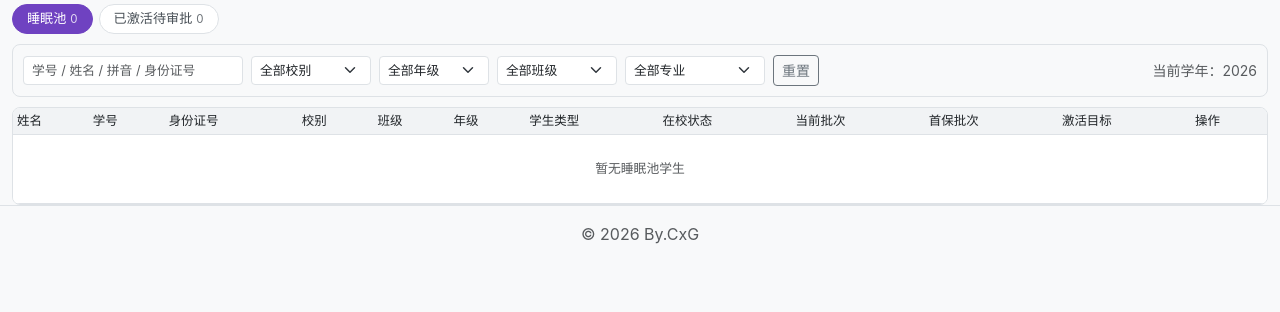
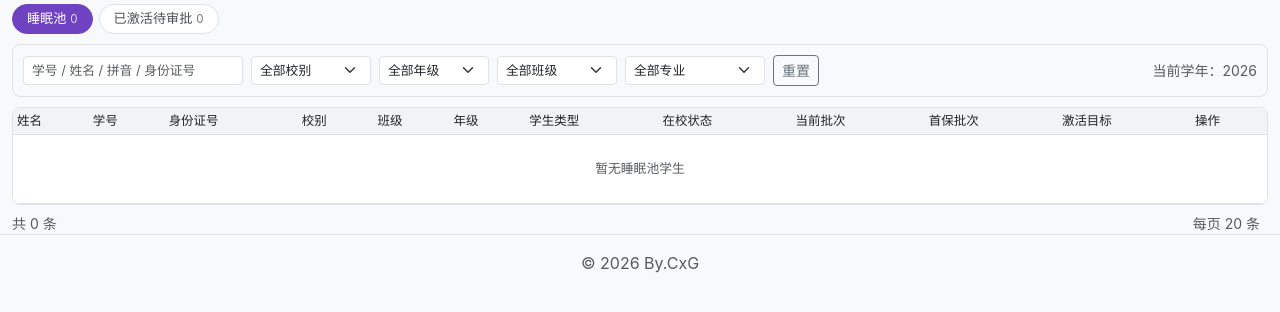
Before and after one commit to XIGUANG-CUI/StudentMessageSharePRO-v2, a Flask app: page /insurance/sleep in a window 1280 px wide. Shown: the part 132-444 px from the top of the page. Run offline with Flask 3, Linux system fonts and the light colour scheme; the visitor is signed in with stand-in values (Sample User, id 1); data that the repository does not hold is empty; parts of the project's set-up code (start-up, migrations or seed data) failed here and were passed over; some libraries are stand-ins or nearby versions.

Commit message:
feat(insurance-sleep): 添加睡眠池分页功能
- 新增分页样式与容器，实现页码渲染与切换逻辑
- 每页默认显示20条数据，支持上一页/下一页与页码跳转
- 切换标签或筛选条件时重置到第一页

```diff
--- a/templates/insurance/sleep.html
+++ b/templates/insurance/sleep.html
@@ -12,15 +12,16 @@
                   background: #f8f9fa; border: 1px solid #dee2e6; border-radius: 8px; padding: 10px; margin-bottom: 10px; }
     .sl-toolbar .form-control, .sl-toolbar .form-select { font-size: 0.8rem; }
     .sl-search { width: 220px; }
-    .sl-table-wrap { background: #fff; border: 1px solid #dee2e6; border-radius: 8px; overflow: auto;
-                     max-height: calc(100vh - 300px); }
-    .sl-table-wrap thead th { position: sticky; top: 0; background: #f1f3f5; z-index: 2; font-size: 0.78rem; white-space: nowrap; }
+    .sl-table-wrap { background: #fff; border: 1px solid #dee2e6; border-radius: 8px; overflow-x: auto; }
+    .sl-table-wrap thead th { background: #f1f3f5; font-size: 0.78rem; white-space: nowrap; }
     .sl-table-wrap td { font-size: 0.8rem; }
     .sl-batch { display: inline-block; padding: 1px 8px; border-radius: 8px; background: #f0ebff; color: #59359a; font-size: 0.72rem; }
     .sl-chip { display: inline-block; padding: 2px 9px; border-radius: 10px; font-size: 0.72rem; white-space: nowrap; }
     .sl-chip-sleeping { background: #e9ecef; color: #495057; }
     .sl-chip-pending { background: #fff3cd; color: #856404; }
     .sl-chip-paid { background: #cff4fc; color: #055160; }
+    .sl-pager { display: flex; flex-wrap: wrap; gap: 8px; align-items: center; margin-top: 8px; }
+    .sl-pager .pagination { margin-bottom: 0; }
     .modal-sl .modal-header { background: #6f42c1; color: #fff; border-radius: 5px 5px 0 0; }
     .modal-sl .modal-header .btn-close { filter: invert(1); }
 </style>
@@ -75,6 +76,14 @@
     </table>
 </div>
 
+<div class="sl-pager" id="slPagerBar">
+    <span class="text-muted small" id="slPageInfo"></span>
+    <span class="text-muted small ms-auto">每页 20 条</span>
+    <nav aria-label="睡眠池分页">
+        <ul class="pagination pagination-sm mb-0" id="slPager"></ul>
+    </nav>
+</div>
+
 <div class="modal fade modal-sl" id="slActivateModal" tabindex="-1">
     <div class="modal-dialog modal-dialog-centered">
         <div class="modal-content">
@@ -110,7 +119,8 @@
         {% for st in school_types %}{{ st.code|tojson }}: {{ st.name|tojson }}{% if not loop.last %},{% endif %}{% endfor %}
     };
     var KIND_NAMES = { normal: '普通', transfer: '转学生', deferred: '推迟注册' };
-    var state = { tab: 'sleeping', sleeping: [], activated: [] };
+    var PAGE_SIZE = 20;
+    var state = { tab: 'sleeping', sleeping: [], activated: [], page: 1 };
     var activating = null;
 
     function $(id) { return document.getElementById(id); }
@@ -149,9 +159,61 @@
         return '<span class="sl-chip ' + cls + '">' + esc(item.status_label || '—') + '</span>';
     }
 
+    function pageWindow(page, pages) {
+        // 首页、末页、当前页 ±2，其余折叠为省略号
+        var nums = [1, pages];
+        for (var p = page - 2; p <= page + 2; p += 1) {
+            if (p >= 1 && p <= pages) { nums.push(p); }
+        }
+        nums = nums.filter(function (v, i, arr) { return arr.indexOf(v) === i; })
+                   .sort(function (a, b) { return a - b; });
+        var result = [];
+        for (var i = 0; i < nums.length; i += 1) {
+            if (i > 0 && nums[i] - nums[i - 1] > 1) { result.push('...'); }
+            result.push(nums[i]);
+        }
+        return result;
+    }
+
+    function renderPager(total, pages) {
+        var page = state.page;
+        var info = $('slPageInfo');
+        if (!total) {
+            info.textContent = '共 0 条';
+            $('slPager').innerHTML = '';
+            return;
+        }
+        info.textContent = '共 ' + total + ' 条，第 ' + page + ' / ' + pages + ' 页';
+        if (pages <= 1) {
+            $('slPager').innerHTML = '';
+            return;
+        }
+        var html = '<li class="page-item' + (page <= 1 ? ' disabled' : '') + '">'
+            + '<a class="page-link" href="#" data-p="' + (page - 1) + '">上一页</a></li>';
+        pageWindow(page, pages).forEach(function (p) {
+            if (p === '...') {
+                html += '<li class="page-item disabled"><span class="page-link">…</span></li>';
+            } else if (p === page) {
+                html += '<li class="page-item active"><span class="page-link">' + p + '</span></li>';
+            } else {
+                html += '<li class="page-item"><a class="page-link" href="#" data-p="' + p + '">'
+                    + p + '</a></li>';
+            }
+        });
+        html += '<li class="page-item' + (page >= pages ? ' disabled' : '') + '">'
+            + '<a class="page-link" href="#" data-p="' + (page + 1) + '">下一页</a></li>';
+        $('slPager').innerHTML = html;
+    }
+
     function render() {
         var isSleeping = state.tab === 'sleeping';
-        var rows = isSleeping ? state.sleeping : state.activated;
+        var allRows = isSleeping ? state.sleeping : state.activated;
+        var size = PAGE_SIZE;
+        var total = allRows.length;
+        var pages = Math.max(1, Math.ceil(total / size));
+        if (state.page > pages) { state.page = pages; }
+        if (state.page < 1) { state.page = 1; }
+        var rows = allRows.slice((state.page - 1) * size, state.page * size);
         var head = isSleeping
             ? '<tr><th>姓名</th><th>学号</th><th>身份证号</th><th>校别</th><th>班级</th><th>年级</th>'
               + '<th>学生类型</th><th>在校状态</th><th>当前批次</th><th>首保批次</th><th>激活目标</th><th>操作</th></tr>'
@@ -162,6 +224,7 @@
         if (!rows.length) {
             $('slBody').innerHTML = '<tr><td colspan="12" class="text-center text-muted py-4">'
                 + (isSleeping ? '暂无睡眠池学生' : '暂无已激活待审批记录') + '</td></tr>';
+            renderPager(total, pages);
             return;
         }
 
@@ -212,6 +275,7 @@
                 + '<td>' + action + '</td>'
                 + '</tr>';
         }).join('');
+        renderPager(total, pages);
     }
 
     function updateCounts(summary) {
@@ -331,6 +395,7 @@
             });
             btn.classList.add('active');
             state.tab = btn.getAttribute('data-tab');
+            state.page = 1;
             render();
         });
     });
@@ -344,18 +409,35 @@
         if (act === 'revert') { revert(btn.getAttribute('data-rid')); }
     });
 
+    $('slPager').addEventListener('click', function (event) {
+        var link = event.target.closest('a.page-link');
+        if (!link) { return; }
+        event.preventDefault();
+        var target = parseInt(link.getAttribute('data-p'), 10);
+        if (!target || target === state.page) { return; }
+        state.page = target;
+        render();
+    });
+
     $('slActivateSave').addEventListener('click', saveActivate);
     $('slReset').addEventListener('click', function () {
         ['slSearch', 'slSchool', 'slGrade', 'slClass', 'slMajor'].forEach(function (id) {
             $(id).value = '';
         });
+        state.page = 1;
         load();
     });
     ['slSchool', 'slGrade', 'slClass', 'slMajor'].forEach(function (id) {
-        $(id).addEventListener('change', load);
+        $(id).addEventListener('change', function () {
+            state.page = 1;
+            load();
+        });
     });
     $('slSearch').addEventListener('keydown', function (event) {
-        if (event.key === 'Enter') { load(); }
+        if (event.key === 'Enter') {
+            state.page = 1;
+            load();
+        }
     });
 
     load();
```
